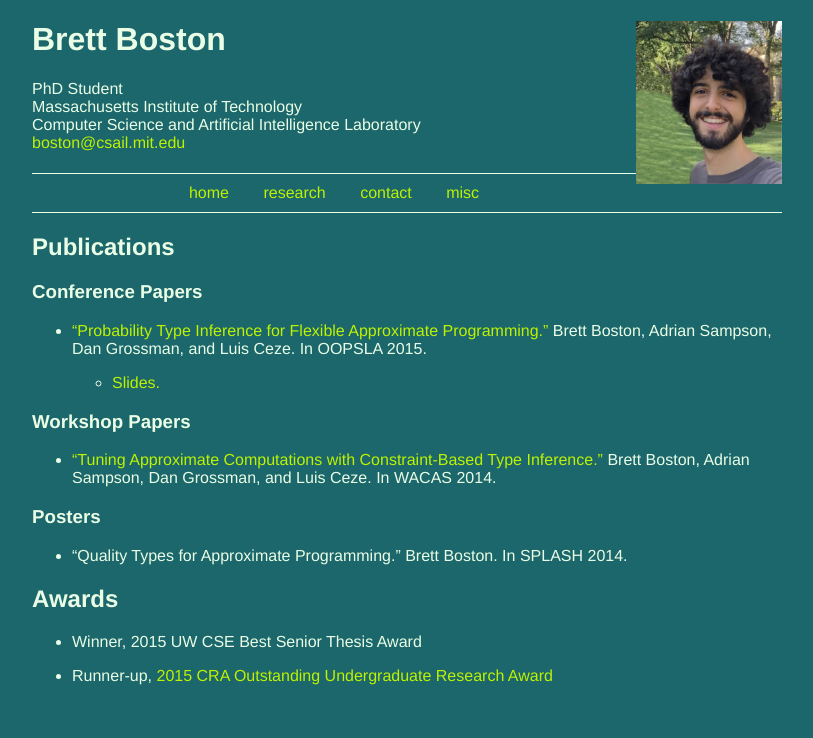
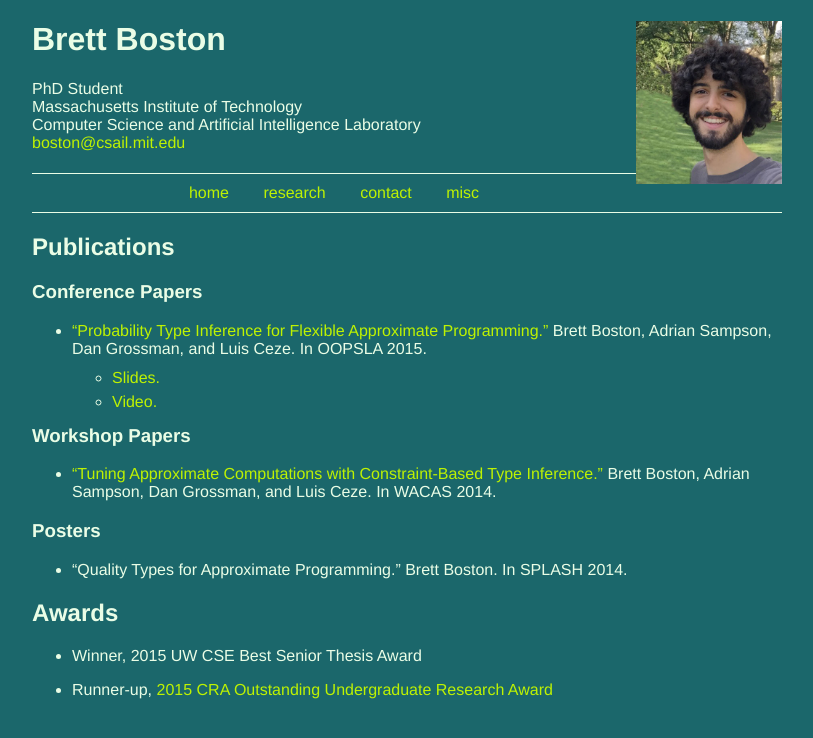
Before and after one commit to bboston7/academic-website, a Jekyll site: the page built from research.mkd, in a window 1280 px wide. Shown: the top 738 px of the page, without its empty margins (233-1046 px from the left). Built offline with Jekyll 4.4.1, drawn with Linux system fonts in a browser that asks for light colours.

Commit message:
OOPSLA15 video

```diff
--- a/_data/publications.yaml
+++ b/_data/publications.yaml
@@ -5,6 +5,7 @@
   url: http://adriansampson.net/media/papers/decaf-oopsla2015.pdf
   extra:
       - "[Slides.](BASE/media/oopsla15/decaf-oopsla15-slides.pdf)"
+      - "[Video.](https://www.youtube.com/watch?v=XKlEu5RTnuI)"
 
 - title: Quality Types for Approximate Programming
   authors: Brett Boston
--- a/stylez/main.css
+++ b/stylez/main.css
@@ -42,3 +42,7 @@ h1 {
     /* magic number to make things look even */
     padding-bottom: 5.4333px;
 }
+
+ul ul {
+    line-height: 0.5em;
+}
```
